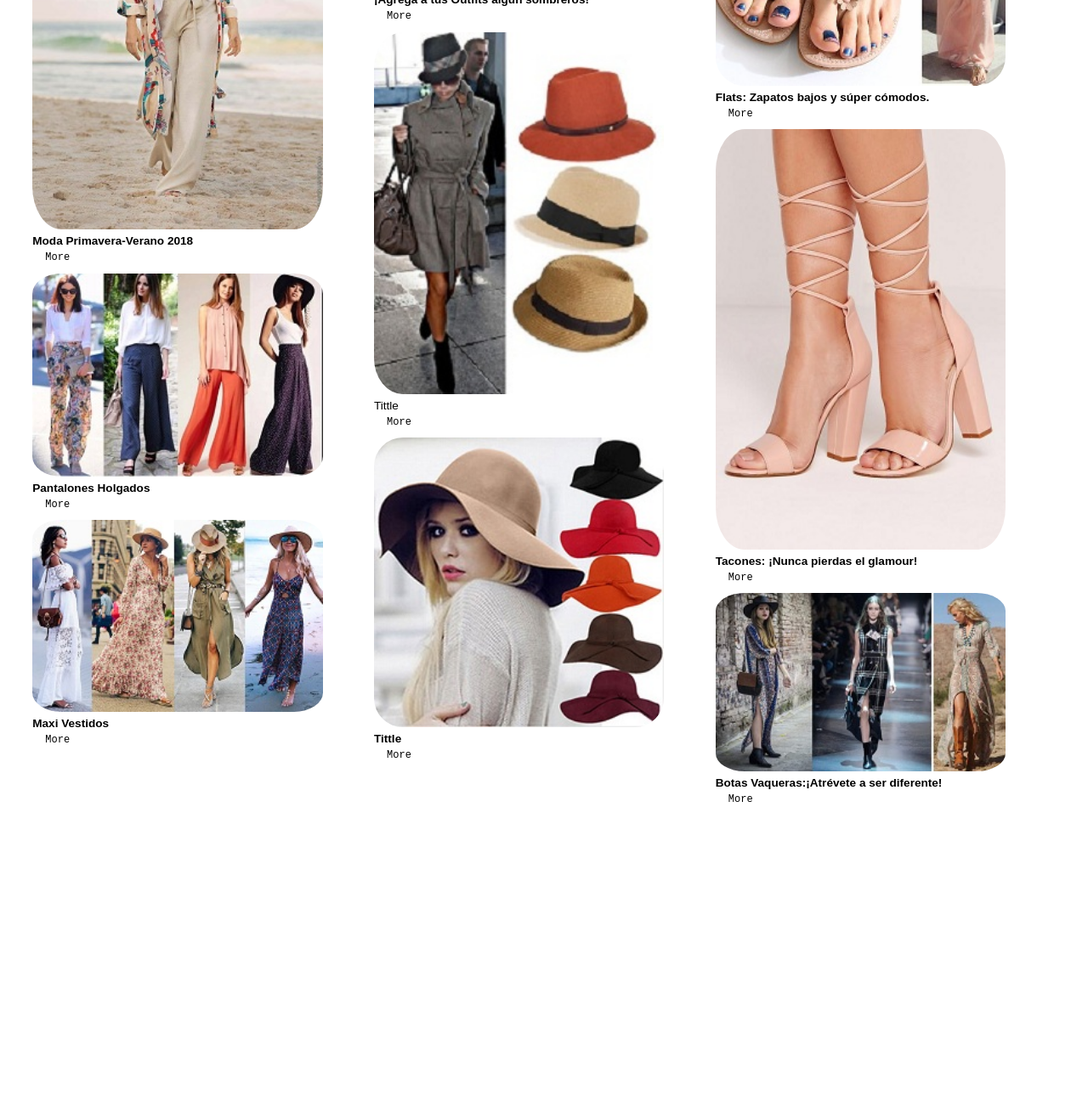
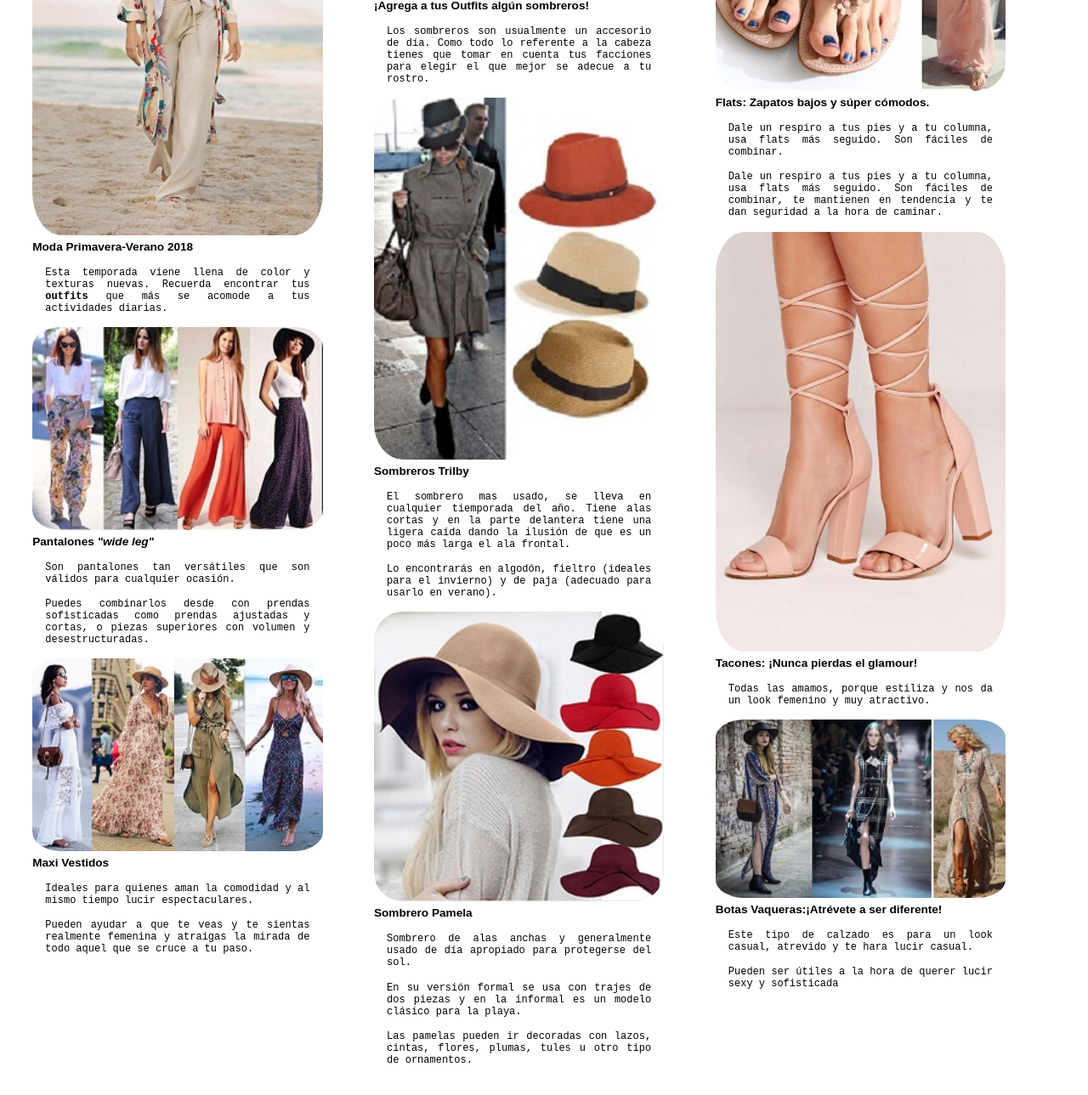
Before and after one commit to Clau1889/web-page-pinterest, a plain HTML site: page index.html in a window 1280 px wide. Shown: the part 347-1636 px from the top of the page at 85% size. Before the commit the page ends 1325 px from the top, so only its background shows below. Drawn offline with Linux system fonts and the light colour scheme.

Commit message:
se estructura texto en columna y en barra de navegacion

```diff
--- a/index.html
+++ b/index.html
@@ -16,20 +16,24 @@
     <form>
       <label for="search-input"> Search </label>
       <input type="text" id="search">
-      <select class="" name="">
+      <select class="menu" name="">
         <option value="all"> All pines</option>
         <option value="people"> People</option>
         <option value="pines"> Your pines</option>
         <option value="board"> Boards</option>
       </select>
     </form>
-    <navbar>
-      <nav>
-        <a class="word" href="#"> Inicio </a>
-        <a class="word" href="#"> Explorar </a>
-        <a class="word" href="#"> Perfil </a>
-      </nav>
-    </navbar>
+    <nav>
+      <div class="icono">
+        <a href="#"><i class="fas fa-home"></i>Inicio</a>
+      </div>
+      <div class="icono">
+        <a href="#"><i class="fas fa-bars"></i>Menu</a>
+      </div>
+      <div class="icono">
+        <a href="#"><i class="fas fa-user-circle"></i>Perfil</a>
+      </div>
+    </nav>
   </header>
 <!-- Barra de menú-->
   <section>
@@ -46,7 +50,7 @@
         </div>
         <section class="pin-tittle">
           <span class="tittle"><strong>Moda Primavera-Verano 2018</strong></span><br>
-          <span class="more"> More </span><br>
+          <p class="more"> Esta temporada viene llena de color y texturas nuevas.  Recuerda encontrar tus <strong>outfits</strong> que más se acomode a tus actividades diarias. </p>
         </section>
       </article>
         <!--Segundo articulo de primera columna-->
@@ -55,8 +59,9 @@
           <img src="assets/images/outfit_big_pans.jpg" alt="outfit_big_pans">
         </div>
         <section class="pin-tittle">
-          <span class="tittle"><strong> Pantalones Holgados</strong></span><br>
-          <span class="more"> More </span><br>
+          <span class="tittle"><strong> Pantalones <em>"wide leg"</em></strong></span><br>
+          <p class="more"> Son pantalones tan versátiles que son válidos para cualquier ocasión. </p>
+          <p class="more"> Puedes combinarlos desde con prendas sofisticadas como prendas ajustadas y cortas, o piezas superiores con volumen y desestructuradas.</p>
         </section>
       </article>
         <!--Tercer articulo de primer columna-->
@@ -66,7 +71,8 @@
         </div>
         <section class="pin-tittle">
           <span class="tittle"><strong> Maxi Vestidos</strong></span><br>
-          <span class="more"> More </span><br>
+          <p class="more"> Ideales para quienes aman la comodidad y al mismo tiempo lucir espectaculares. </p>
+          <p class="more"> Pueden ayudar a que te veas y te sientas realmente femenina y atraigas la mirada de todo aquel que se cruce a tu paso.</p>
         </section>
       </article>
     </section>
@@ -80,27 +86,30 @@
         </div>
         <section class="pin-tittle">
           <span class="tittle"><strong>¡Agrega a tus Outfits algún sombreros!</strong></span><br>
-          <span class="more"> More </span><br>
+          <p class="more"> Los sombreros son usualmente un accesorio de día. Como todo lo referente a la cabeza tienes que tomar en cuenta tus facciones para elegir el que mejor se adecue a tu rostro. </p>
         </section>
       </article>
         <!--Segundo articulo de segunda columna-->
       <article class="pin">
         <div class="image">
-          <img src="assets/images/accesories_hats1.jpg" alt="accesories_hats1s">
+          <img src="assets/images/accesories_hats1.jpg" alt="trilby_hats">
         </div>
         <section class="pin-tittle">
-          <span class="tittle"></strong> Tittle</strong></span><br>
-          <span class="more"> More </span><br>
+          <span class="tittle"><strong> Sombreros Trilby</strong></span><br>
+          <p class="more"> El sombrero mas usado, se lleva en cualquier tiemporada del año. Tiene alas cortas y en la parte delantera tiene una ligera caída dando la ilusión de que es un poco más larga el ala frontal. </p>
+          <p class="more"> Lo encontrarás en algodón, fieltro (ideales para el invierno) y de paja (adecuado para usarlo en verano).</p>
         </section>
       </article>
         <!--Tercer articulo de segunda columna-->
       <article class="pin">
         <div class="image">
-          <img src="assets/images/accesories_hats.jpg" alt="hats">
+          <img src="assets/images/accesories_hats.jpg" alt="beach_hats">
         </div>
         <section class="pin-tittle">
-          <span class="tittle"><strong>Tittle</strong> </span><br>
-          <span class="more"> More </span><br>
+          <span class="tittle"><strong>Sombrero Pamela</strong> </span><br>
+          <p class="more"> Sombrero de alas anchas y generalmente usado de día apropiado para protegerse del sol. </p>
+          <p class="more"> En su versión formal se usa con trajes de dos piezas y en la informal es un modelo clásico para la playa. </p>
+          <p class="more">Las pamelas pueden ir decoradas con lazos, cintas, flores, plumas, tules u otro tipo de ornamentos.</p>
         </section>
       </article>
     </section>
@@ -114,7 +123,8 @@
         </div>
         <section class="pin-tittle">
           <span class="tittle"><strong>Flats: Zapatos bajos y súper cómodos.</strong> </span><br>
-          <span class="more"> More </span><br>
+          <p class="more"> Dale un respiro a tus pies y a tu columna, usa flats más seguido. Son fáciles de combinar.</p>
+          <p class="more">Dale un respiro a tus pies y a tu columna, usa flats más seguido. Son fáciles de combinar, te mantienen en tendencia y te dan seguridad a la hora de caminar.</p>
         </section>
       </article>
         <!--Segundo articulo de tercer columna-->
@@ -124,7 +134,7 @@
         </div>
         <section class="pin-tittle">
           <span class="tittle"><strong>Tacones: ¡Nunca pierdas el glamour!</strong></span><br>
-          <span class="more"> More </span><br>
+          <p class="more"> Todas las amamos, porque estiliza y nos da un look femenino y muy atractivo. </p>
         </section>
       </article>
         <!--Tercer articulo de tercer columna-->
@@ -134,7 +144,8 @@
         </div>
         <section class="pin-tittle">
           <span class="tittle"><strong> Botas Vaqueras:¡Atrévete a ser diferente!</strong></span><br>
-          <span class="more"> More </span><br>
+          <p class="more"> Este tipo de calzado es para un look casual, atrevido y te hara lucir casual.</p>
+          <p class="more"> Pueden ser útiles a la hora de querer lucir sexy y sofisticada</p>
         </section>
       </article>
     </section>
```
